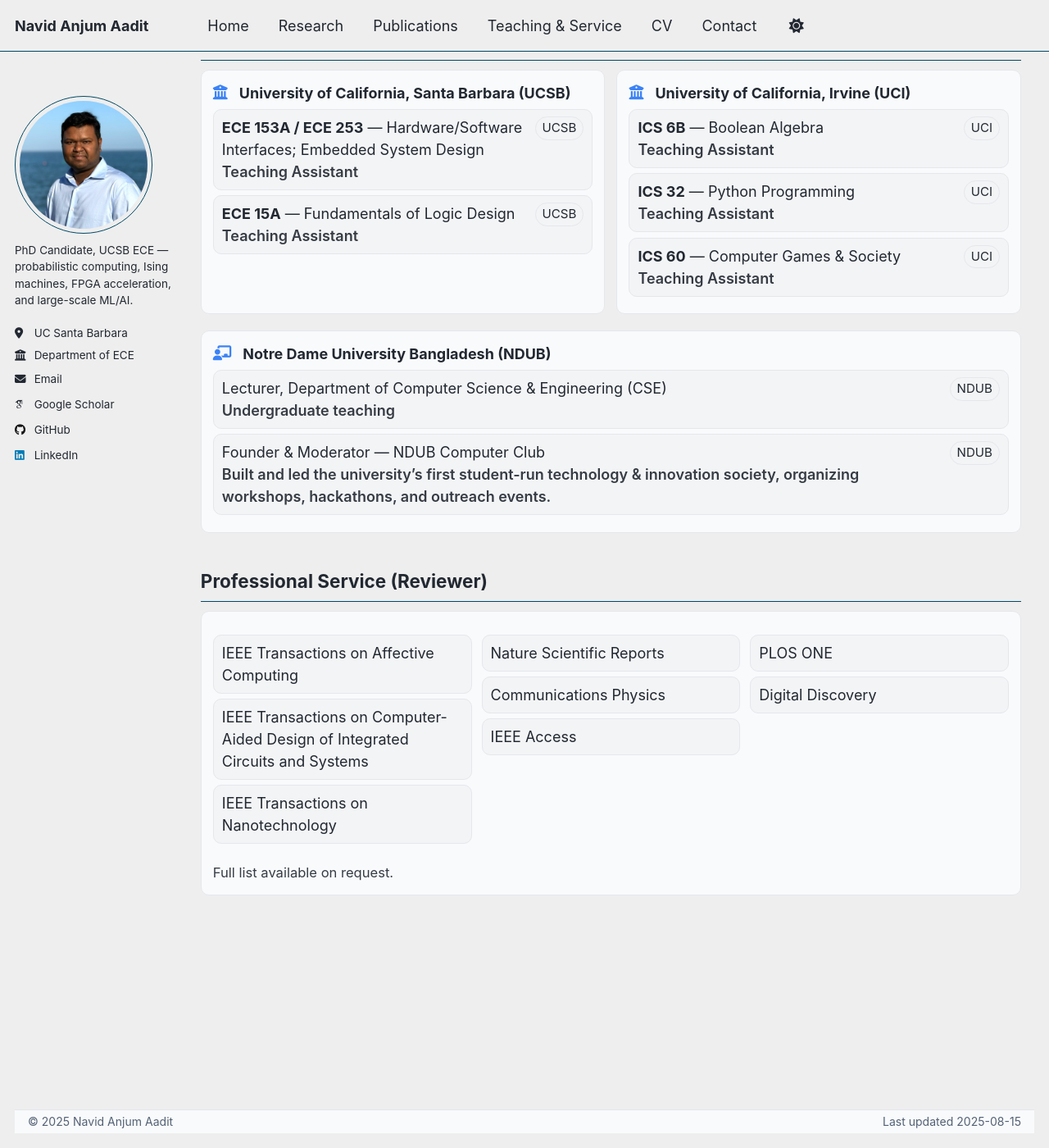
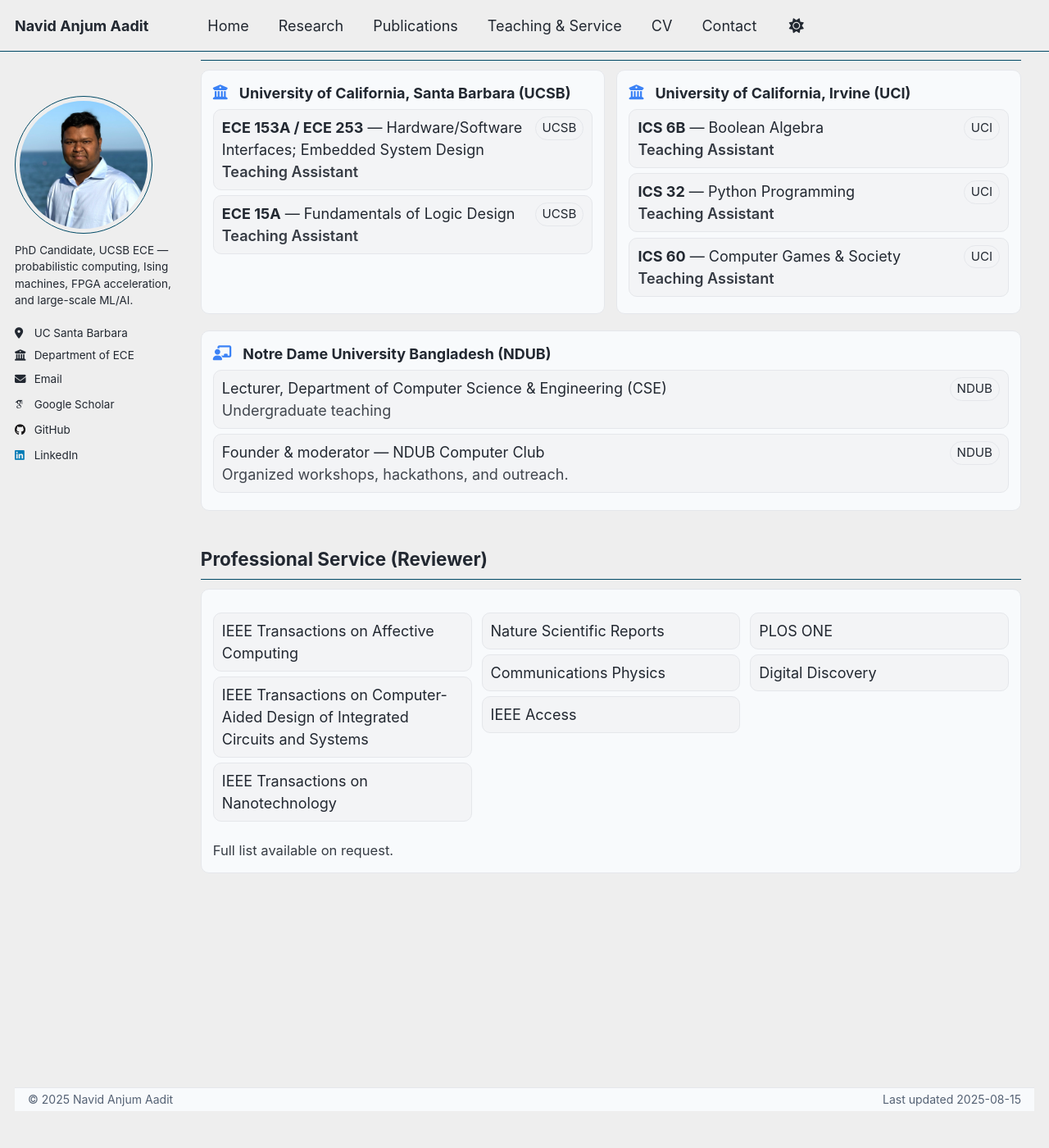
Before and after one commit to navidaadit/navidaadit.github.io, a Jekyll site: the page built from _pages/teaching-service.md, in a window 1280 px wide and 1400 px high, scrolled down 235 px. Shown: the whole window at 82% size. Built offline with Jekyll 4.4.1, drawn with Linux system fonts in a browser that asks for light colours; some web fonts are replaced; after the commit the page ends 1608 px from its top, so only the background shows below that.

Commit message:
Update teaching-service.md

```diff
--- a/_pages/teaching-service.md
+++ b/_pages/teaching-service.md
@@ -16,6 +16,7 @@ author_profile: true
 .course-item{display:flex;gap:10px;align-items:flex-start;padding:8px 10px;border:1px solid var(--tag-border,#e5e7eb);background:var(--tag-bg,#f3f4f6);border-radius:10px;margin:.35rem 0}
 .badge{display:inline-block;font-size:.84rem;padding:2px 8px;border-radius:999px;border:1px solid var(--tag-border,#e5e7eb);background:var(--tag-bg,#f3f4f6);margin-left:auto;white-space:nowrap}
 .role{font-weight:600;opacity:.9}
+.role--plain{font-weight:400;opacity:.85}  /* non-bold variant for NDUB roles */
 .small-note{font-size:.92rem;opacity:.9;margin-top:.6rem}
 @media (max-width:980px){.grid-2,.grid-3{grid-template-columns:1fr}}
 </style>
@@ -81,14 +82,14 @@ I enjoy teaching core hardware–software topics and contributing to the academi
     <li class="course-item">
       <div>
         <div>Lecturer, Department of Computer Science &amp; Engineering (CSE)</div>
-        <div class="role">Undergraduate teaching</div>
+        <div class="role role--plain">Undergraduate teaching</div>
       </div>
       <span class="badge">NDUB</span>
     </li>
     <li class="course-item">
       <div>
-        <div>Founder &amp; Moderator — NDUB Computer Club</div>
-        <div class="role">Built and led the university’s first student-run technology & innovation society, organizing workshops, hackathons, and outreach events.</div>
+        <div>Founder &amp; moderator — NDUB Computer Club</div>
+        <div class="role role--plain">Organized workshops, hackathons, and outreach.</div>
       </div>
       <span class="badge">NDUB</span>
     </li>
```
